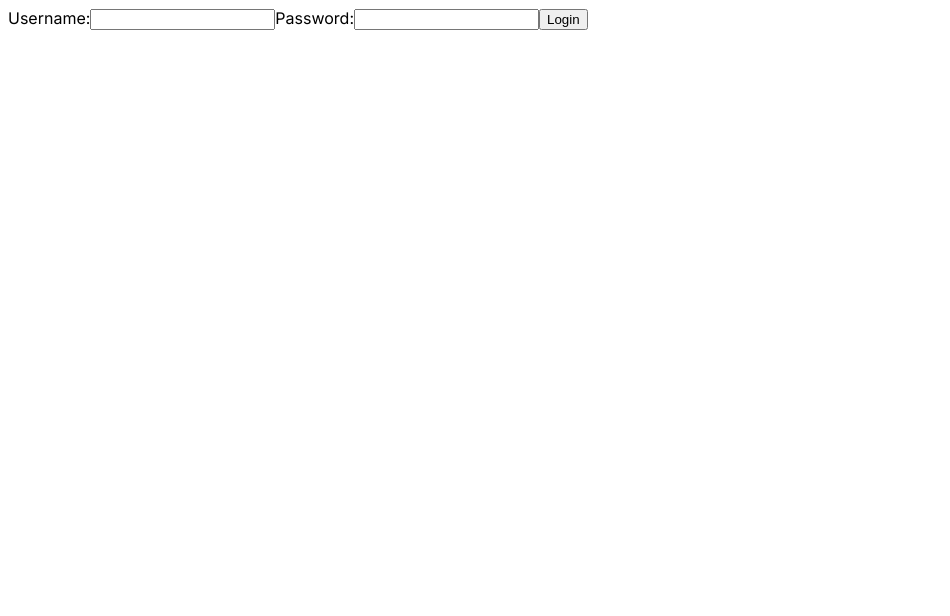
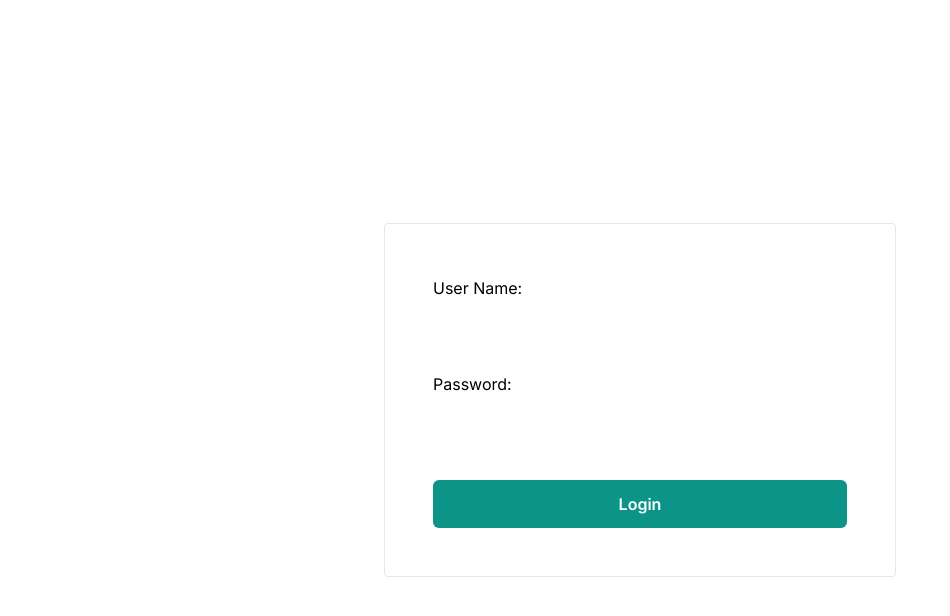
Before and after one commit to sakiadachi/emoji-clipboard-app, a Next.js app: page /login in a window 1280 px wide. Shown: the top 616 px of the page, without its empty margins (0-950 px from the left). Built offline with nearby package versions, Linux system fonts and the light colour scheme.

Commit message:
Adjusted styles

```diff
--- a/app/components/AddEmojiForm.tsx
+++ b/app/components/AddEmojiForm.tsx
@@ -2,6 +2,7 @@
 
 import { FormEvent, useState } from "react";
 import { getCookie } from "../hooks/useCookie";
+import PrimaryButton from "./PrimaryButton";
 
 export default function AddEmojiForm() {
   const [textStr, setText] = useState("");
@@ -55,7 +56,7 @@ export default function AddEmojiForm() {
           maxLength={20}
           value={titleStr}
           onChange={(e) => setTitleStr(e.target.value)}
-          className="border-solid border-2 border-orange-200"
+          className="border leading-8 mb-4"
         />
       </label>
       <label htmlFor="" className="flex flex-col">
@@ -64,20 +65,22 @@ export default function AddEmojiForm() {
           name="text"
           id="clipboard-form"
           cols={30}
-          rows={8}
+          rows={6}
           maxLength={200}
           placeholder="( ˘ω˘ )ｽﾔｧ…"
           value={textStr}
           onChange={(e) => {
             setText(e.target.value);
           }}
-          className="border-solid border-2 border-orange-200"
+          className="border leading-8 mb-4"
         ></textarea>
       </label>
       <div className="flex justify-end">
-        <button className="bg-orange-600 text-white rounded p-2 mt-4">
-          Submit
-        </button>
+        <PrimaryButton
+          type={"submit"}
+          text={"Submit"}
+          additionalClassName={"h-12 px-6"}
+        />
       </div>
     </form>
   );
--- a/app/components/EmojiList.tsx
+++ b/app/components/EmojiList.tsx
@@ -31,9 +31,12 @@ export default function EmojiList() {
   }, []);
 
   const copyToClipboard = async (item: EmojiItemType) => {
-    navigator.clipboard.writeText(item.text).then(() => {
-      window.prompt("Copied");
-    });
+    try {
+      await navigator.clipboard.writeText(item.text);
+      alert("Copied to clipboard");
+    } catch (err) {
+      console.error("Failed to copy: ", err);
+    }
   };
 
   if (isLoading) return <p>Loading ...</p>;
@@ -41,16 +44,27 @@ export default function EmojiList() {
 
   return (
     <div>
+      <h1 className="text-xl mb-4">Clipboard List</h1>
       <ul>
         {clipboards.map((item) => (
           <li key={item.id} className="mb-4">
-            <button
-              onClick={() => copyToClipboard(item)}
-              className="w-full bg-slate-100 text-black rounded text-lg pa-3"
+            <div
+              onClick={() => {
+                copyToClipboard(item);
+              }}
+              className="pointer-events-auto  w-full bg-slate-50 hover:bg-slate-100 text-black rounded text-lg p-4"
             >
-              {item.title}
-              {item.text}
-            </button>
+              <p>{item.title}</p>
+              <p className="whitespace-pre-line break-words ">{item.text}</p>
+              <div className="flex justify-end">
+                <button
+                  onClick={() => copyToClipboard(item)}
+                  className="border border-slate-600 text-slate-600 rounded px-2 ml-auto"
+                >
+                  Copy
+                </button>
+              </div>
+            </div>
           </li>
         ))}
       </ul>
--- a/app/components/Header.tsx
+++ b/app/components/Header.tsx
@@ -1,27 +1,17 @@
 "use client";
 
+import Link from "next/link";
 import { useRouter } from "next/navigation";
 
 export default function Header() {
-  const router = useRouter();
-
-  const clickLogout = async () => {
-    const response = await fetch("http://127.0.0.1:8000/auth/logout/", {
-      method: "POST",
-      credentials: "include",
-      headers: {
-        "Content-Type": "application/json",
-        Accept: "application/json",
-      },
-    });
-    if (response.ok) {
-      router.replace("/login");
-    }
-  };
-
   return (
-    <header>
-      <button onClick={clickLogout}>Logout</button>
+    <header className="flex justify-end">
+      <Link
+        href="/logout"
+        className="pointer-events-auto rounded-md  hover:bg-teal-50 px-2 leading-6 text-teal-600 ml-auto py-1"
+      >
+        Log out
+      </Link>
     </header>
   );
 }
--- /dev/null
+++ b/app/components/PrimaryButton.tsx
@@ -0,0 +1,24 @@
+import { MouseEventHandler } from "react";
+
+type ButtonType = "button" | "submit" | "reset" | undefined;
+
+type PropsType = {
+  text: String;
+  type?: ButtonType;
+  additionalClassName?: String;
+  onClick?: MouseEventHandler<HTMLButtonElement>;
+};
+
+export default function PrimaryButton(props: PropsType) {
+  const type = props.type ?? "button";
+  const baseClassName =
+    "pointer-events-auto rounded-md bg-teal-600 font-semibold text-white hover:bg-teal-500";
+  const className = props.additionalClassName
+    ? props.additionalClassName + " " + baseClassName
+    : baseClassName;
+  return (
+    <button type={type} className={className} onClick={props.onClick}>
+      {props.text}
+    </button>
+  );
+}
--- /dev/null
+++ b/app/globals.css
@@ -0,0 +1,3 @@
+@tailwind base;
+@tailwind components;
+@tailwind utilities;
--- a/app/layout.tsx
+++ b/app/layout.tsx
@@ -1,6 +1,7 @@
 import type { Metadata } from "next";
 import { Inter } from "next/font/google";
 import Head from "next/head";
+import "./globals.css";
 
 const inter = Inter({ subsets: ["latin"] });
 
--- a/app/login/page.tsx
+++ b/app/login/page.tsx
@@ -2,6 +2,7 @@
 
 import { useRouter } from "next/navigation";
 import { FormEvent } from "react";
+import PrimaryButton from "../components/PrimaryButton";
 
 export default function LoginPage() {
   const router = useRouter();
@@ -17,17 +18,14 @@ export default function LoginPage() {
     const username = formData.get("username");
     const password = formData.get("password");
 
-    const baseHeaders = { "Content-Type": "application/json" };
-
     /**
      * Login request
      */
     const response = await fetch("http://localhost:8000/auth/login/", {
       method: "POST",
       credentials: "include",
-
       headers: {
-        ...baseHeaders,
+        ...{ "Content-Type": "application/json" },
       },
       body: JSON.stringify({
         username,
@@ -44,30 +42,25 @@ export default function LoginPage() {
   };
 
   return (
-    <main className="flex min-h-screen flex-col p-12 max-w-lg mx-auto">
-      <form onSubmit={handleSubmit} className="flex flex-col">
-        <label className="flex flex-col mb-4">
-          Username:
-          <input
-            type="text"
-            name="username"
-            className="border-solid border-2 border-orange-200"
-          />
+    <main className="min-h-screen  max-w-lg mx-auto flex items-center">
+      <form
+        onSubmit={handleSubmit}
+        className="flex flex-col grow p-12 border rounded"
+      >
+        <label className="flex flex-col mb-6 leading-8">
+          User Name:
+          <input type="text" name="username" className="mt-2" />
         </label>
-        <label className="flex flex-col mb-4">
+        <label className="flex flex-col mb-10 leading-8">
           Password:
-          <input
-            type="password"
-            name="password"
-            className="border-solid border-2 border-orange-200"
-          />
+          <input type="password" name="password" className="mt-2" />
         </label>
-        <button
-          type="submit"
-          className="bg-orange-600 text-white rounded p-2 mt-4"
-        >
-          Login
-        </button>
+
+        <PrimaryButton
+          type={"submit"}
+          text={"Login"}
+          additionalClassName={"h-12"}
+        />
       </form>
     </main>
   );
--- a/app/logout/page.tsx
+++ b/app/logout/page.tsx
@@ -2,11 +2,13 @@
 
 import { useEffect, useState } from "react";
 import { getCookie } from "../hooks/useCookie";
+import Link from "next/link";
 
-export default function LoginPage() {
+export default function LogoutPage() {
   const [logoutSuccess, setLogoutSuccess] = useState<string | undefined>(
     undefined
   );
+
   useEffect(() => {
     const fetchData = async () => {
       const csrftoken = getCookie("csrftoken");
@@ -26,5 +28,19 @@ export default function LoginPage() {
     fetchData();
   }, []);
 
-  return <p>{logoutSuccess ?? "Logging you out..."}</p>;
+  return (
+    <main className="min-h-screen  max-w-lg mx-auto flex items-center">
+      <div className="flex flex-col grow p-12 border rounded">
+        <h1 className="text-xl mb-12">
+          {logoutSuccess ?? "Logging you out..."}
+        </h1>
+        <Link
+          href="/login"
+          className="pointer-events-auto rounded-md  hover:bg-teal-50 px-2 leading-6 text-teal-600 ml-auto py-1"
+        >
+          Go to Login page
+        </Link>
+      </div>
+    </main>
+  );
 }
--- a/app/page.tsx
+++ b/app/page.tsx
@@ -4,11 +4,12 @@ import Header from "./components/Header";
 
 export default function Home() {
   return (
-    <main className="flex min-h-screen flex-col p-12 max-w-lg mx-auto">
+    <main className="min-h-screen max-w-screen-md mx-auto p-10">
       <Header />
-      <AddEmojiForm />
-      <hr className="my-4" />
-      <EmojiList />
+      <div className="gap-4">
+        <AddEmojiForm />
+        <EmojiList />
+      </div>
     </main>
   );
 }
```
Also changed, not shown: tailwind.config.ts (+9 -9 lines), 1 other file (tests, documents, lock files or other folders).
